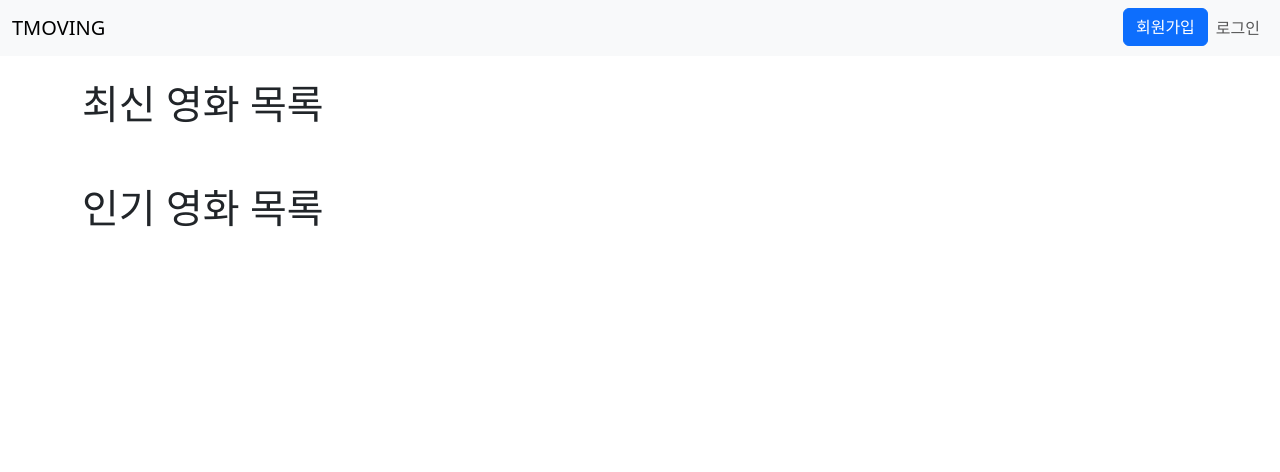
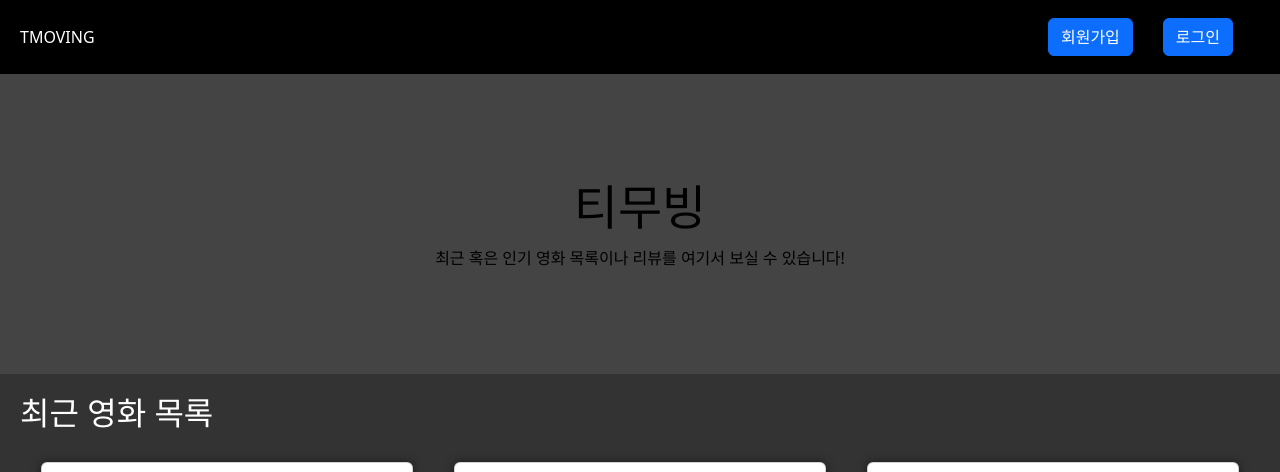
Before and after one commit to sdfasdsf/AlgorithmArtist, a Django app: template Main/templates/Home.html in a window 1280 px wide. Shown: the top 472 px of the page. Before the commit the page ends 227 px from the top, so only its background shows below. Run offline with Django 3.2, Linux system fonts and the light colour scheme; the template is opened without the code that fills it, so the values that code supplies are empty; grey boxes are pictures that could not be loaded.

Commit message:
Chore: 메인 템플릿 수정

```diff
--- a/Main/templates/Home.html
+++ b/Main/templates/Home.html
@@ -6,92 +6,169 @@
     <title>TMOVING</title>
     <style>
         body {
-            background-position: center;
+            font-family: Arial, sans-serif;
+            margin: 0;
+            padding: 0;
+            background-color: grey;
+            font: bold
+        }
+        header {
+            background-color: #000;
+            color: white;
+            display: flex;
+            justify-content: space-between;
+            padding: 10px 20px;
+            align-items: center;
+        }
+        header img {
+            height: 50px;
+        }
+        header nav a {
+            color: grey;
+            text-decoration: none;
+            margin: 0 15px;
+        }
+        .banner {
+            position: relative;
+            background-color: #444;
             background-size: cover;
-            color: grey;
-            font-family: Arial, sans-serif;
-            margin: 20px;
+            height: 300px;
+            color: black;
+            display: flex;
+            flex-direction: column;
+            justify-content: center;
+            align-items: center;
+            text-align: center;
+            padding: 20px;
         }
-        .movies-row {
+        .banner h1 {
+            margin: 0;
+            font-size: 3rem;
+        }
+        .banner p {
+            margin: 10px 0 0;
+        }
+        .section {
+            padding: 20px;
+            background-color: #333;
+            color: #fff;
+        }
+        .section h2 {
+            margin: 0 0 20px;
+        }
+        .card-container {
             display: flex;
-            overflow-x: auto;
-            gap: 20px;
+            justify-content: space-around;
+            flex-wrap: wrap;
         }
-        .movie {
-            flex: 0 0 auto;
-            width: 150px;
+        .card {
+            background-color: #444;
+            margin: 10px;
+            padding: 15px;
+            width: 30%;
+            box-shadow: 0 0 10px rgba(0,0,0,0.5);
         }
-        .movie img {
-            width: 100%;
-            border-radius: 8px;
+        .card img {
+            max-width: 100%;
         }
-        .title {
-            text-align: center;
-            font-size: 16px;
-            margin-top: 5px;
+        .card h3 {
+            margin: 15px 0 5px;
+        }
+        .card p {
+            margin: 5px 0 0;
+        }
+        footer {
+            background-color: #444;
+            color: #fff;
+            padding: 10px 20px;
+            display: flex;
+            justify-content: space-between;
+        }
+        footer div {
+            margin: 0 10px;
         }
     </style>
 </head>
 <body>
-    </style>
-    <link href="https://cdn.jsdelivr.net/npm/bootstrap@5.3.0/dist/css/bootstrap.min.css" rel="stylesheet">
-</head>
-<body>
-    <nav class="navbar navbar-expand-lg navbar-light bg-light">
+    <header>
+        <div class="logo">
+            <span>TMOVING</span>
+        </div>
+        <nav>
+            <nav class="navbar navbar-expand-lg navbar-black bg-black">
                 <div class="container-fluid">
-            <a class="navbar-brand" href="">TMOVING</a>
                     <div class="collapse navbar-collapse justify-content-end">
                         <ul class="navbar-nav">
                             <li class="nav-item">
                                 <a href="accounts/signup/" class="btn btn-primary">회원가입</a>
                             </li>
                             <li class="nav-item">
-                        <a class="nav-link" href="accounts/login/">로그인</a>
+                                <a href="accounts/login/" class="btn btn-primary">로그인</a>
                             </li>
                         </ul>
                     </div>
                 </div>
             </nav>
-
-    <div class="container mt-4">
-        <h1>최신 영화 목록</h1>
-        <div class="row">
-            {% for movie in latest_movies %}
-            <div class="col-md-3">
+        </nav>
+    </header>
+    <div class="banner">
+        <h1>티무빙</h1>
+        <p>최근 혹은 인기 영화 목록이나 리뷰를 여기서 보실 수 있습니다!</p>
+    </div>
+    <section class="section latest-releases">
+        <h2>최근 영화 목록</h2>
+        <div class="card-container">
             <div class="card">
-                    <img src="{{ movie.poster_url }}" class="card-img-top" alt="{{ movie.title }}">
-                    <ul>
-                        {% endfor %}
-
-                        {% for movie in movies %}
-                        <div class="card-body">
-                            <li>
-                                <h2>{{ movie.title }}</h2>
-                                <p>{{ movie.overview }}</p>
-                            </li>
-                        <h5 class="card-title">{{ movie.title }}</h5>
-                        <p class="card-text">Release Date: {{ movie.release_date }}</p>
-                    </ul>
+                <img src="path/to/movie1.jpg" alt="Movie 1">
+                <h3>Movie Title 1</h3>
+                <p>An exciting new movie that captivates audiences.</p>
+            </div>
+            <div class="card">
+                <img src="path/to/movie2.jpg" alt="Movie 2">
+                <h3>Movie Title 2</h3>
+                <p>A heartwarming story that will make you believe in love.</p>
+            </div>
+            <div class="card">
+                <img src="path/to/movie3.jpg" alt="Movie 3">
+                <h3>Movie Title 3</h3>
+                <p>A mystery thriller that keeps you on the edge of your seat.</p>
             </div>
         </div>
+    </section>
+    <section class="section popular-categories">
+        <h2>인기 영화 목록</h2>
+        <div class="card-container">
+            <div class="card">
+                <h3>Action</h3>
+                <p>Explore adrenaline-pumping movies full of excitement.</p>
             </div>
-            {% endfor %}
+            <div class="card">
+                <h3>Romance</h3>
+                <p>Dive into stories of love and passion.</p>
             </div>
-
-        <h1 class="mt-5">인기 영화 목록</h1>
-        <div class="row">
-            {% for movie in popular_movies %}
-            <div class="col-md-3">
             <div class="card">
-                    <img src="{{ movie.poster_url }}" class="card-img-top" alt="{{ movie.title }}">
-                    <div class="card-body">
-                        <h5 class="card-title">{{ movie.title }}</h5>
-                        <p class="card-text">Release Date: {{ movie.release_date }}</p>
+                <h3>Thriller</h3>
+                <p>Uncover mysteries and suspenseful tales.</p>
             </div>
         </div>
+    </section>
+    <footer>
+        <div class="quick-links">
+            <h4>Quick Links</h4>
+            <a href="#">Home</a><br>
+            <a href="#">Movie Lists</a><br>
+            <a href="#">Reviews</a>
         </div>
-            {% endfor %}
+        <div class="contact-us">
+            <h4>Contact Us</h4>
+            <p>이메일: contact@teamsparta.co</p>
+            <p>Phone: +1 234 567 890</p>
         </div>
+        <div class="social-media">
+            <h4>Follow Us</h4>
+            <span>Icons for social media</span>
         </div>
+    </footer>
 </body>
-</html>
+    </style>
+    <link href="https://cdn.jsdelivr.net/npm/bootstrap@5.3.0/dist/css/bootstrap.min.css" rel="stylesheet">
```
Also changed, not shown: Main/templates/movie.html (+1 -11 lines), Main/templates/movieboard.html (+1 -11 lines), Main/templates/reviewboard.html (+1 -11 lines). Lines whose indentation alone changed are shown as unchanged.
